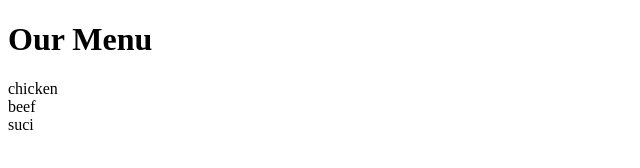
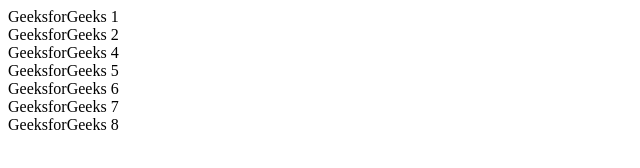
Before and after one commit to Montasserjobbeh/test_css, a plain HTML site: page module2-solution/index.html in a window 1280 px wide. Shown: the whole page, without its empty margins (0-640 px from the left). Drawn offline with Linux system fonts and the light colour scheme.

Commit message:
another modify

```diff
--- a/module2-solution/index.html
+++ b/module2-solution/index.html
@@ -5,9 +5,34 @@
 	<title>helloo</title>
 </head>
 <body>
-<h1> Our Menu </h1>
-<div>chicken</div>
-<div>beef</div>
-<div>suci</div>
+  <div class="box-wrapper">
+        <div id="box1">
+            GeeksforGeeks 1
+        </div>
+
+        <div id="box2">
+            GeeksforGeeks 2
+        </div>
+
+        <div id="box3">
+            <div id="box4">
+                GeeksforGeeks 4
+            </div>
+            <div class="middle-column">
+                <div id="box5">
+                    GeeksforGeeks 5
+                </div>
+                <div id="box6">
+                    GeeksforGeeks 6
+                </div>
+                <div id="box7">
+                    GeeksforGeeks 7
+                </div>
+            </div>
+            <div id="box8">
+                GeeksforGeeks 8
+            </div>
+        </div>
+    </div>
 </body>
 </html>
```
